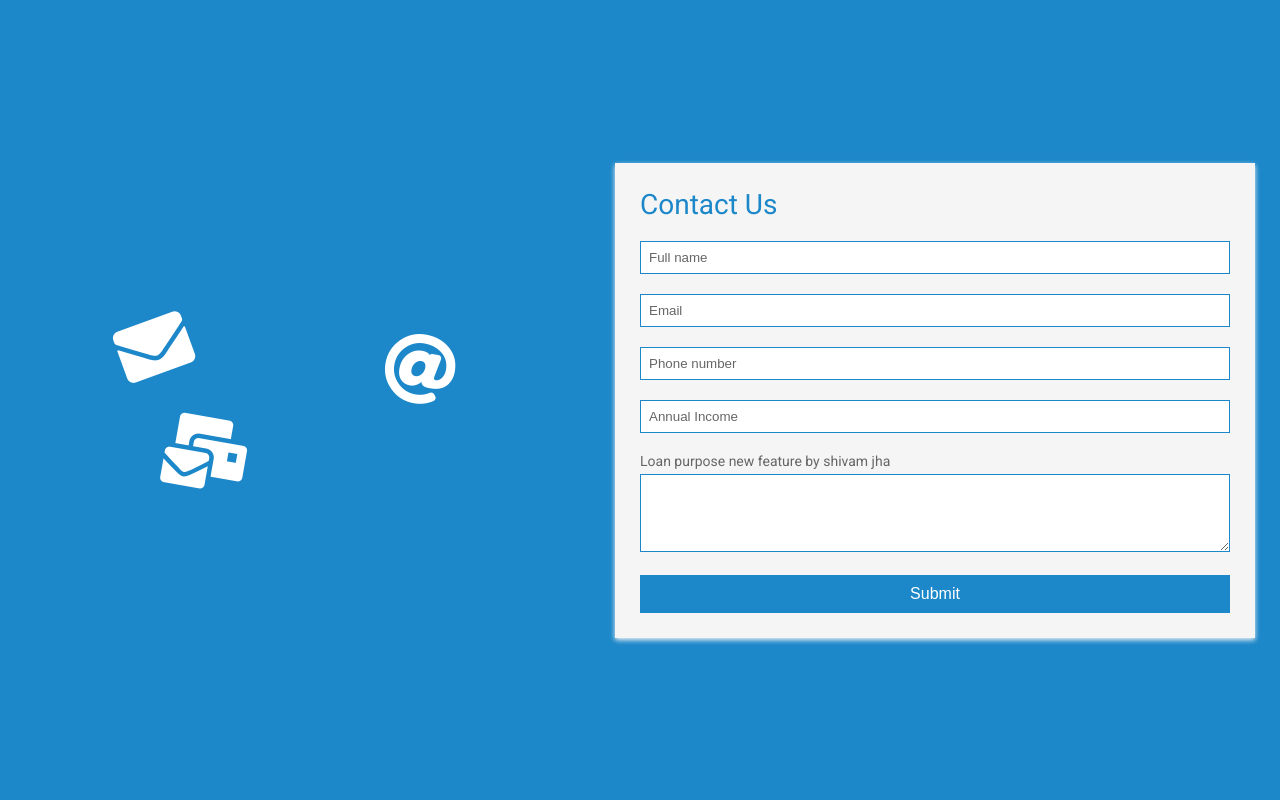
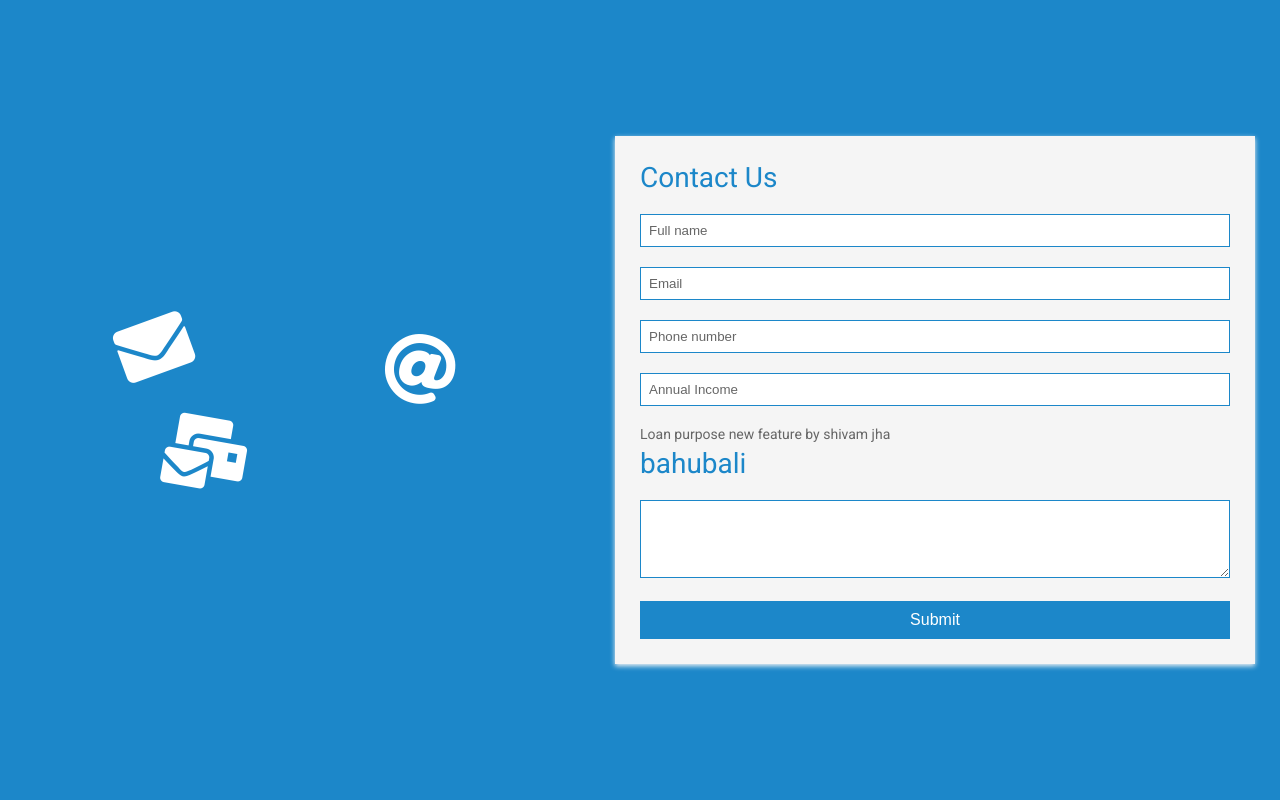
Before and after one commit to karthikvaddi-git/gitpractice, a Django app: page / in a window 1280 px wide. Run offline with Django 3.2, Linux system fonts and the light colour scheme; some libraries are stand-ins or nearby versions.

Commit message:
bahubali

```diff
--- a/templates/index.html
+++ b/templates/index.html
@@ -107,6 +107,7 @@
           <input type="text" name="Annual Income" placeholder="Annual Income">
         </div>
         <p>Loan purpose new feature by shivam jha</p>
+        <h1>bahubali</h1>
         <div>
           <textarea rows="4" name="loanpurpose"></textarea>
         </div>
```
